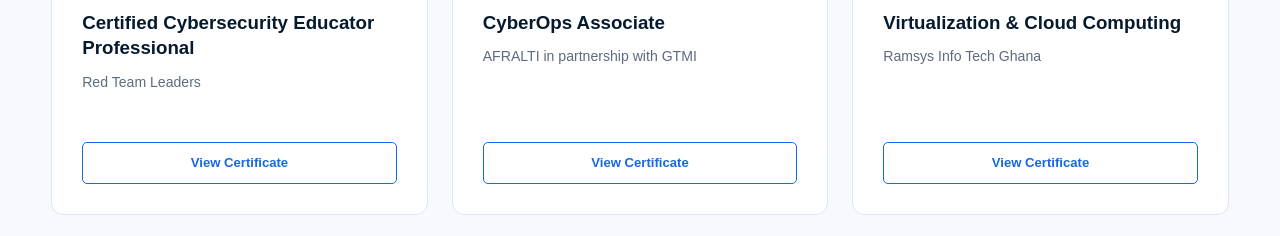
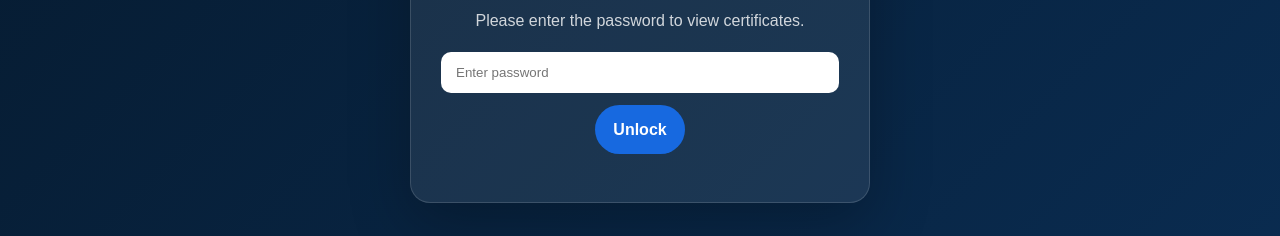
Before and after one commit to dyesaysit/portfolio, a plain HTML site: page certificates.html in a window 1280 px wide. Shown: the part 358-594 px from the top of the page. Drawn offline with Linux system fonts and the light colour scheme.

Commit message:
Enhance portfolio design and add certificate access gate

```diff
--- a/certificates.html
+++ b/certificates.html
@@ -19,6 +19,18 @@
 </head>
 
 <body>
+<div id="certificateGate" class="certificate-gate">
+    <div class="certificate-gate-card">
+        <p class="section-label">Private Section</p>
+        <h2>Certificates Access</h2>
+        <p>Please enter the password to view certificates.</p>
+        <input type="password" id="certificatePassword" placeholder="Enter password" />
+        <button type="button" id="certificateUnlockBtn">Unlock</button>
+        <p id="certificateError" class="certificate-error" aria-live="polite"></p>
+    </div>
+</div>
+
+<div id="certificateContent" class="certificate-content hidden">
 <header class="site-header">
     <nav class="navbar container">
         <a href="index.html" class="logo">
@@ -214,5 +226,31 @@
     </footer>
 
     <script src="js/script.js"></script>
+    <script>
+        const gate = document.getElementById('certificateGate');
+        const content = document.getElementById('certificateContent');
+        const passwordInput = document.getElementById('certificatePassword');
+        const unlockBtn = document.getElementById('certificateUnlockBtn');
+        const errorText = document.getElementById('certificateError');
+
+        const correctPassword = 'omar2026';
+
+        function unlockCertificates() {
+            if (passwordInput.value === correctPassword) {
+                gate.classList.add('hidden');
+                content.classList.remove('hidden');
+            } else {
+                errorText.textContent = 'Incorrect password. Please try again.';
+                passwordInput.value = '';
+            }
+        }
+
+        unlockBtn.addEventListener('click', unlockCertificates);
+        passwordInput.addEventListener('keydown', function (event) {
+            if (event.key === 'Enter') {
+                unlockCertificates();
+            }
+        });
+    </script>
     </body>
 </html>
--- a/css/style.css
+++ b/css/style.css
@@ -1356,6 +1356,66 @@ button {
 /* ========================================
    FOOTER
 ======================================== */
+
+.certificate-gate {
+    display: grid;
+    min-height: 100vh;
+    place-items: center;
+    padding: 32px 20px;
+    background: linear-gradient(135deg, #061a2e 0%, #0a2d53 100%);
+    color: var(--white);
+}
+
+.certificate-gate-card {
+    width: min(100%, 460px);
+    padding: 36px 30px;
+    border: 1px solid rgba(255,255,255,0.14);
+    border-radius: 20px;
+    background: rgba(255,255,255,0.08);
+    box-shadow: 0 20px 60px rgba(0,0,0,0.25);
+    text-align: center;
+}
+
+.certificate-gate-card h2 {
+    margin: 8px 0 10px;
+    color: var(--white);
+    font-size: 1.8rem;
+}
+
+.certificate-gate-card p {
+    color: rgba(255,255,255,0.8);
+}
+
+.certificate-gate-card input {
+    width: 100%;
+    margin-top: 18px;
+    padding: 12px 14px;
+    border: 1px solid rgba(255,255,255,0.2);
+    border-radius: 10px;
+    color: var(--navy-color);
+}
+
+.certificate-gate-card button {
+    margin-top: 12px;
+    padding: 11px 18px;
+    border: 0;
+    border-radius: 999px;
+    background: var(--primary-color);
+    color: var(--white);
+    cursor: pointer;
+    font-weight: 700;
+}
+
+.certificate-error {
+    margin-top: 12px;
+    color: #ffd1d1 !important;
+    font-size: 0.92rem;
+}
+
+.certificate-content.hidden,
+.certificate-gate.hidden {
+    display: none;
+}
 
 .site-footer {
     padding: 23px 0;
```
